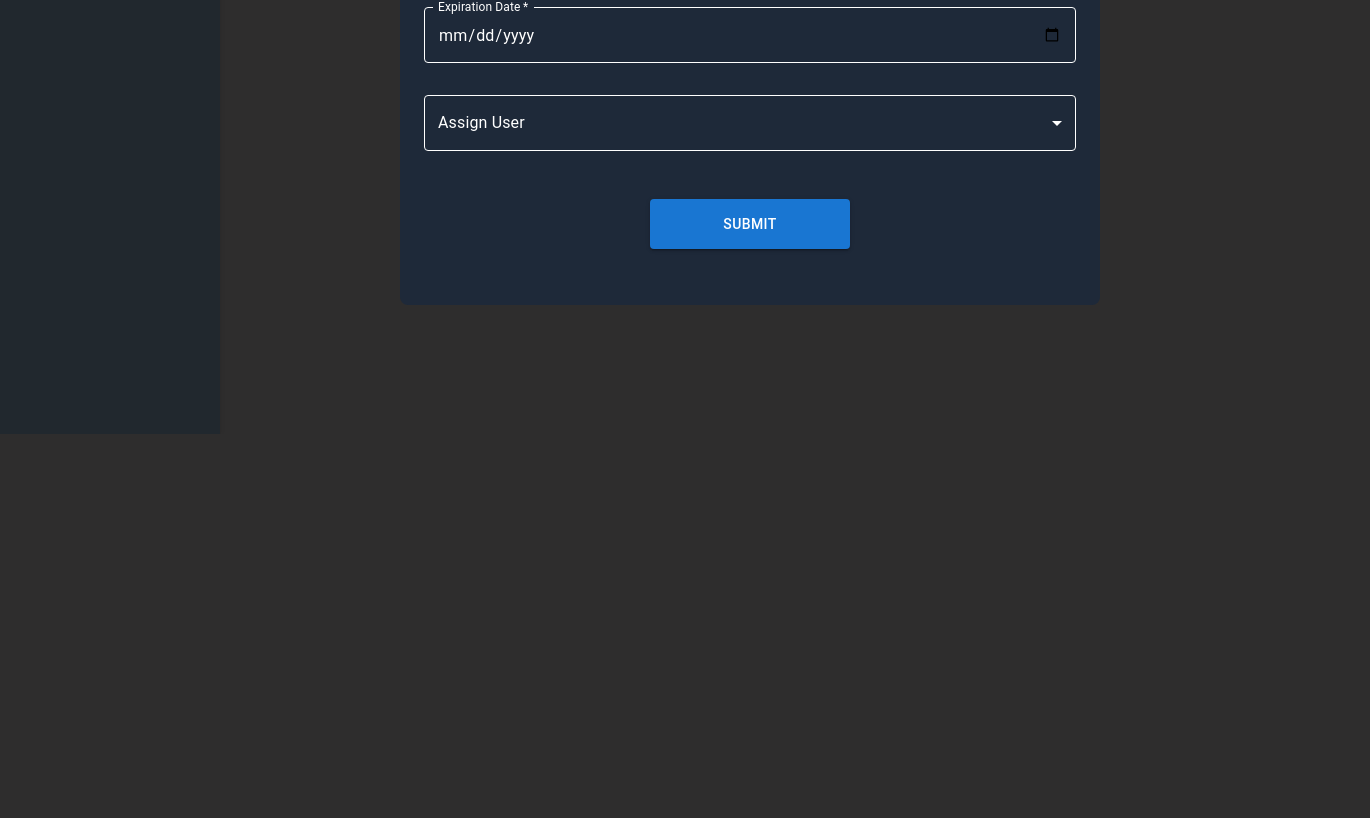
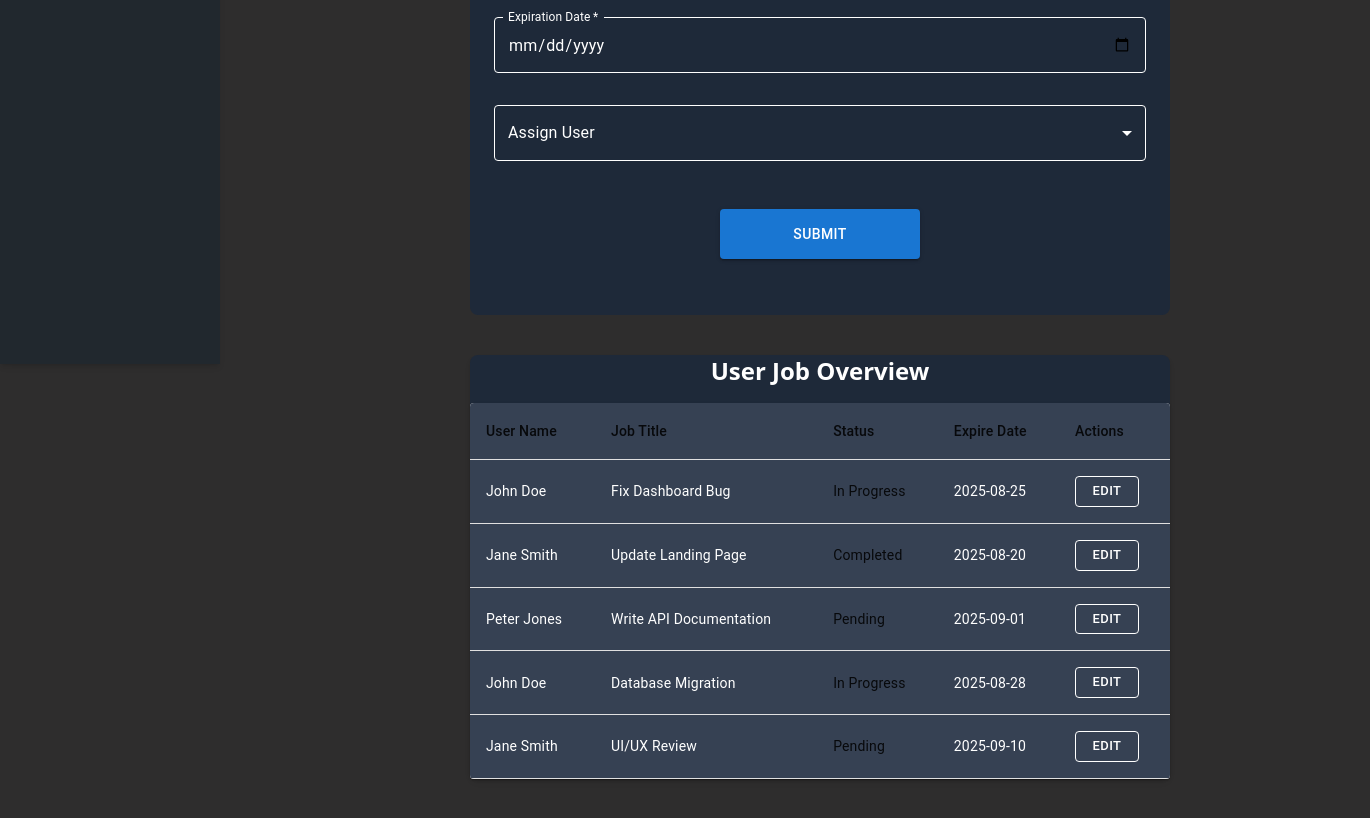
Before and after one commit to Vireta-Group/work-station-frontend, a React (Vite) app: page /work-dis in a window 1280 px wide. Shown: the part 436-1254 px from the top of the page, 1370 px wide, since content can reach past the window. Before the commit the page ends 870 px from the top, so only its background shows below. Built offline with nearby package versions, Linux system fonts and the light colour scheme.

Commit message:
adding table in WorkDis.jsx

```diff
--- a/src/components/headerNavbar/HeaderNav.jsx
+++ b/src/components/headerNavbar/HeaderNav.jsx
@@ -1,24 +1,24 @@
-import logoheader from "../../assets/logo/logo.png"
-import user from "../../assets/logo/user.png"
+import logoheader from "../../assets/logo/logo.png";
+import user from "../../assets/logo/user.png";
 const HeaderNav = () => {
   return (
-    <nav className="flex overflow-clip px-[2%] py-1 h-[70px] w-full justify-between items-center bg-[#1C352D] shadow-md ">
-
+    <nav className="flex overflow-clip px-[2%] py-1 h-[70px] w-full justify-between items-center bg-[#1C352D] shadow-md fixed z-10">
       <div className="logo">
         <img className="w-[4rem]" src={logoheader} alt="logoHeader" />
       </div>
 
       <div className="user ">
-
         <div className="flex flex-col justify-center items-center ">
-          <img className="w-[2.2rem] border-2 rounded-full " src={user} alt="" />
+          <img
+            className="w-[2.2rem] border-2 rounded-full "
+            src={user}
+            alt=""
+          />
           <h2 className="text-shadow-lg font-semibold ">John David</h2>
         </div>
       </div>
+    </nav>
+  );
+};
 
-
-    </nav>
-  )
-}
-
-export default HeaderNav
+export default HeaderNav;
--- a/src/components/sidebar/Sidebar.jsx
+++ b/src/components/sidebar/Sidebar.jsx
@@ -9,7 +9,7 @@ const menuItems = [
 
 const Sidebar = () => {
   return (
-    <div className="w-[220px] h-screen bg-[#21282e] shadow-md p-4">
+    <div className="w-[220px] h-screen bg-[#21282e] shadow-md p-4 fixed">
       <h2 className="text-xl text-gray-100 font-semibold mb-6 text-shadow-gray-200">
         Dashboard
       </h2>
--- /dev/null
+++ b/src/coreModule/teamAdminPanel/workDistrubition/JobTable.jsx
@@ -0,0 +1,116 @@
+import {
+  Table,
+  TableBody,
+  TableCell,
+  TableContainer,
+  TableHead,
+  TableRow,
+  Paper,
+  Button,
+} from "@mui/material";
+
+export default function UserJobTable({ onEdit }) {
+  // Sample data for the table
+  const jobs = [
+    {
+      id: 1,
+      userName: "John Doe",
+      jobTitle: "Fix Dashboard Bug",
+      status: "In Progress",
+      expireDate: "2025-08-25",
+    },
+    {
+      id: 2,
+      userName: "Jane Smith",
+      jobTitle: "Update Landing Page",
+      status: "Completed",
+      expireDate: "2025-08-20",
+    },
+    {
+      id: 3,
+      userName: "Peter Jones",
+      jobTitle: "Write API Documentation",
+      status: "Pending",
+      expireDate: "2025-09-01",
+    },
+    {
+      id: 4,
+      userName: "John Doe",
+      jobTitle: "Database Migration",
+      status: "In Progress",
+      expireDate: "2025-08-28",
+    },
+    {
+      id: 5,
+      userName: "Jane Smith",
+      jobTitle: "UI/UX Review",
+      status: "Pending",
+      expireDate: "2025-09-10",
+    },
+  ];
+
+  // Function to determine status color
+  const getStatusColor = (status) => {
+    switch (status) {
+      case "In Progress":
+        return "text-yellow-400";
+      case "Completed":
+        return "text-green-400";
+      case "Pending":
+        return "text-gray-400";
+      default:
+        return "text-white";
+    }
+  };
+
+  return (
+    <div className="bg-gray-800 rounded-lg shadow-md w-[700px] m-50 mt-10 self-center">
+      <h2 className="text-2xl font-bold text-white mb-4 text-center">
+        User Job Overview
+      </h2>
+      <TableContainer component={Paper} className="shadow-md">
+        <Table
+          sx={{ minWidth: 650 }}
+          aria-label="user job table"
+          className="bg-gray-700"
+        >
+          <TableHead>
+            <TableRow>
+              <TableCell className="font-bold text-white">User Name</TableCell>
+              <TableCell className="font-bold text-white">Job Title</TableCell>
+              <TableCell className="font-bold text-white">Status</TableCell>
+              <TableCell className="font-bold text-white">
+                Expire Date
+              </TableCell>
+              <TableCell className="font-bold text-white text-right">
+                Actions
+              </TableCell>
+            </TableRow>
+          </TableHead>
+          <TableBody>
+            {jobs.map((job) => (
+              <TableRow key={job.id}>
+                <TableCell sx={{ color: "white" }}>{job.userName}</TableCell>
+                <TableCell sx={{ color: "white" }}>{job.jobTitle}</TableCell>
+                <TableCell className={`${getStatusColor(job.status)}`}>
+                  {job.status}
+                </TableCell>
+                <TableCell sx={{ color: "white" }}>{job.expireDate}</TableCell>
+                <TableCell className="text-right">
+                  <Button
+                    variant="outlined"
+                    size="small"
+                    onClick={() => onEdit(job.id)}
+                    sx={{ color: "white", borderColor: "white" }}
+                  >
+                    Edit
+                  </Button>
+                </TableCell>
+              </TableRow>
+            ))}
+          </TableBody>
+        </Table>
+      </TableContainer>
+    </div>
+  );
+}
--- a/src/coreModule/teamAdminPanel/workDistrubition/WorkDis.jsx
+++ b/src/coreModule/teamAdminPanel/workDistrubition/WorkDis.jsx
@@ -7,6 +7,7 @@ import {
   Select,
   MenuItem,
 } from "@mui/material";
+import JobTable from "./JobTable";
 
 export default function WorkDistributionForm({ onSubmit }) {
   const [formData, setFormData] = useState({
@@ -56,6 +57,7 @@ export default function WorkDistributionForm({ onSubmit }) {
   };
 
   return (
+    <div className="flex flex-col justify-center w-[100%]">
       <div className="p-6 bg-gray-800 rounded-lg h-[100%] max-w-[700px] mx-auto mt-10">
         <h2 className="text-2xl font-bold text-white mb-4 text-center">
           Work Distribution Form
@@ -138,12 +140,19 @@ export default function WorkDistributionForm({ onSubmit }) {
               type="submit"
               variant="contained"
               color="primary"
-            sx={{ width: "200px", my: 4, alignSelf: "center", height: "50px" }}
+              sx={{
+                width: "200px",
+                my: 4,
+                alignSelf: "center",
+                height: "50px",
+              }}
             >
               Submit
             </Button>
           </div>
         </form>
       </div>
+      <JobTable />
+    </div>
   );
 }
--- a/src/routes/root.jsx
+++ b/src/routes/root.jsx
@@ -7,9 +7,11 @@ function Root() {
   return (
     <>
       <HeaderNav />
-      <div className="flex">
+      <div className="flex relative ">
         <Sidebar />
-        <Outlet />
+        <div className="mt-20 ml-[270px] flex justify-center w-[100%]">
+          <Outlet />
+        </div>
       </div>
     </>
   );
```
Lines whose indentation alone changed are shown as unchanged.
